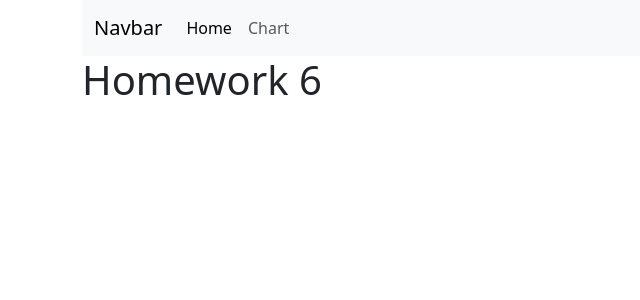
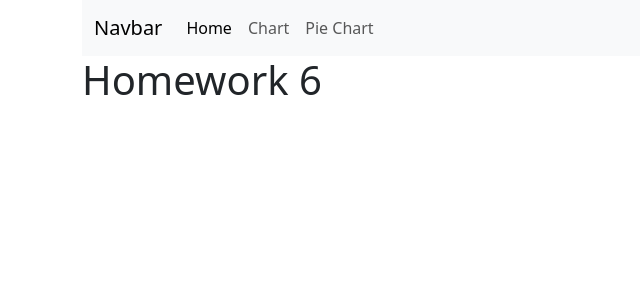
Before and after one commit to mariareiss/hw6, a PHP site: page / in a window 1280 px wide. Shown: the top 300 px of the page, without its empty margins (0-640 px from the left). Run offline with PHP 8.4, Linux system fonts and the light colour scheme.

Commit message:
Update view-header.php

```diff
--- a/view-header.php
+++ b/view-header.php
@@ -22,6 +22,9 @@
         <li class="nav-item">
           <a class="nav-link" href="chart.php">Chart</a>
         </li>
+                <li class="nav-item">
+          <a class="nav-link" href="pie.php">Pie Chart</a>
+        </li>
       </ul>
     </div>
   </div>
```
